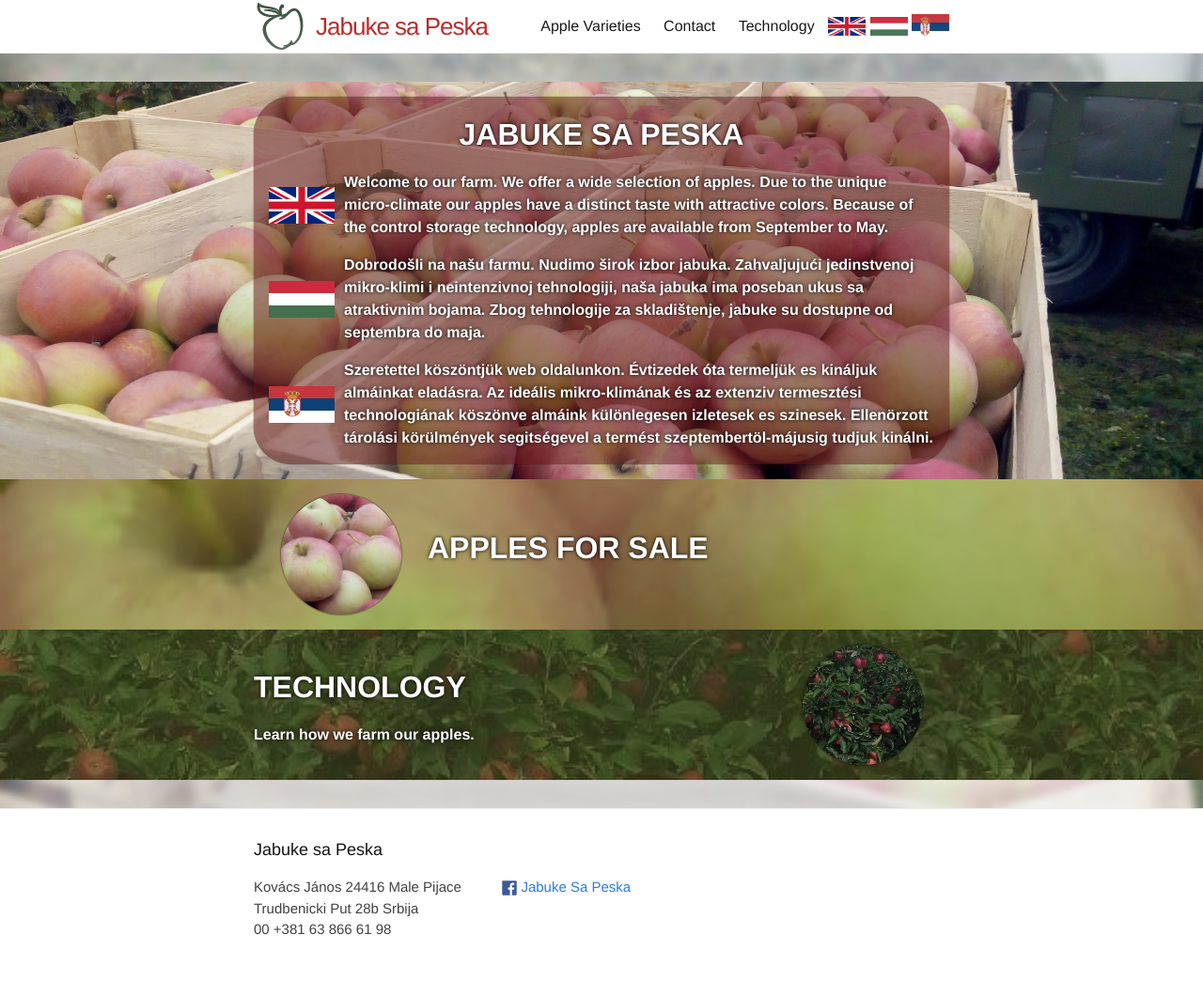
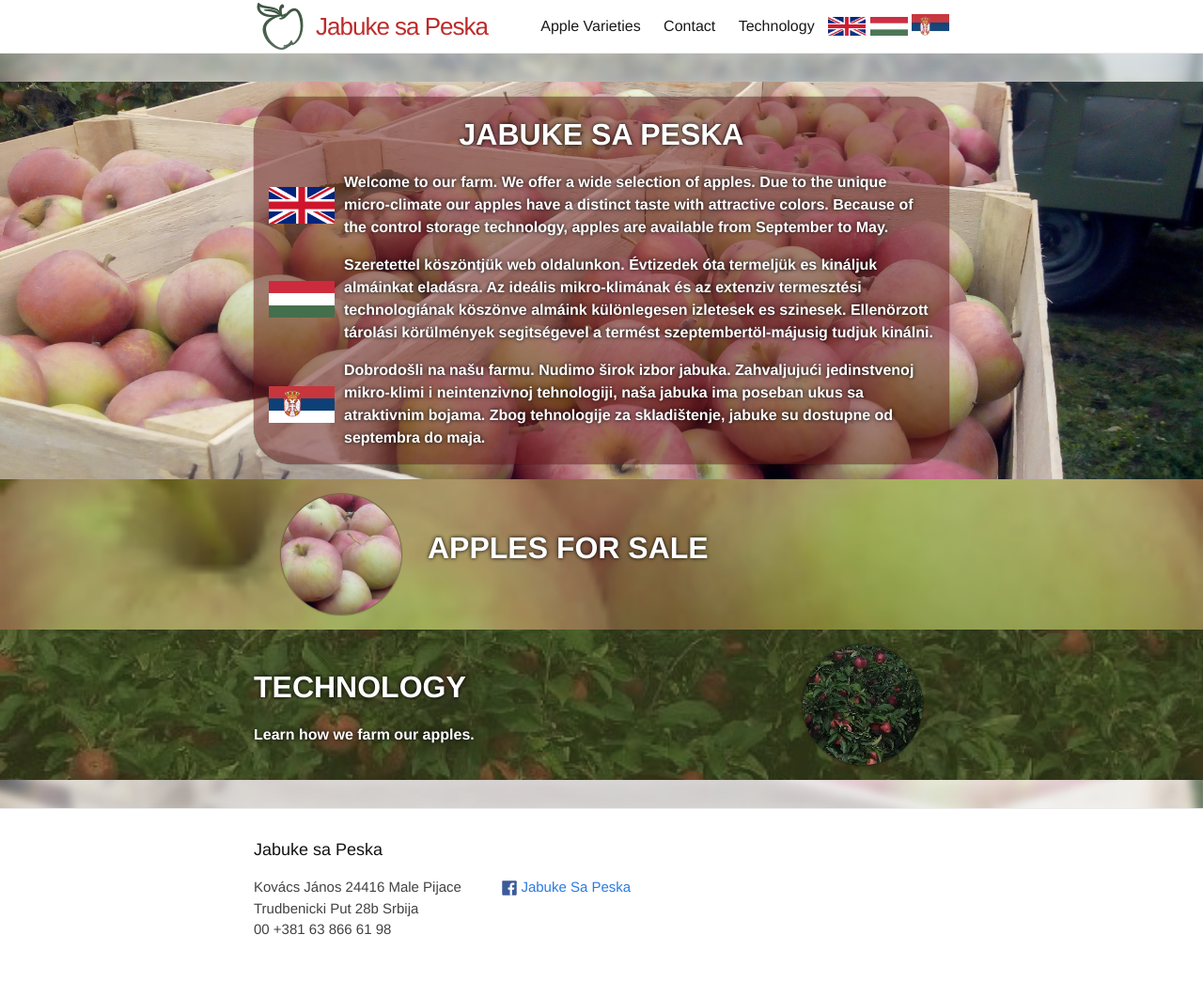
Before and after one commit to JabukeSaPeska/JabukeSaPeska.github.io, a Jekyll site: the page built from index.md, in a window 1280 px wide. Shown: the whole page at 94% size. Built offline with Jekyll 4.4.1, drawn with Linux system fonts in a browser that asks for light colours.

Commit message:
The serbian and hungarian flags were swaped on the hero text.

```diff
--- a/index.md
+++ b/index.md
@@ -85,8 +85,8 @@ a.horbox:hover {
 		<div class="horbox-text">
 			<h3 class="text-center">Jabuke sa Peska</h3>
 			<div class="description lang-en">Welcome to our farm. We offer a wide selection of apples. Due to the unique micro-climate our apples have a distinct taste with attractive colors. Because of the control storage technology, apples are available from September to May.</div>
-			<div class="description lang-hu">Dobrodošli na našu farmu. Nudimo širok izbor jabuka. Zahvaljujući jedinstvenoj mikro-klimi i neintenzivnoj tehnologiji, naša jabuka ima poseban ukus sa atraktivnim bojama. Zbog tehnologije za skladištenje, jabuke su dostupne od septembra do maja.</div>
-			<div class="description lang-sb">Szeretettel köszöntjük web oldalunkon. Évtizedek óta termeljük es kináljuk almáinkat eladásra. Az ideális mikro-klimának és az extenziv termesztési technologiának köszönve almáink különlegesen izletesek es szinesek. Ellenörzott tárolási körülmények segitségevel a termést szeptembertöl-májusig tudjuk kinálni.</div>
+			<div class="description lang-hu">Szeretettel köszöntjük web oldalunkon. Évtizedek óta termeljük es kináljuk almáinkat eladásra. Az ideális mikro-klimának és az extenziv termesztési technologiának köszönve almáink különlegesen izletesek es szinesek. Ellenörzott tárolási körülmények segitségevel a termést szeptembertöl-májusig tudjuk kinálni.</div>
+			<div class="description lang-sb">Dobrodošli na našu farmu. Nudimo širok izbor jabuka. Zahvaljujući jedinstvenoj mikro-klimi i neintenzivnoj tehnologiji, naša jabuka ima poseban ukus sa atraktivnim bojama. Zbog tehnologije za skladištenje, jabuke su dostupne od septembra do maja.</div>
 		</div>
 	</div>
 </div>
```
